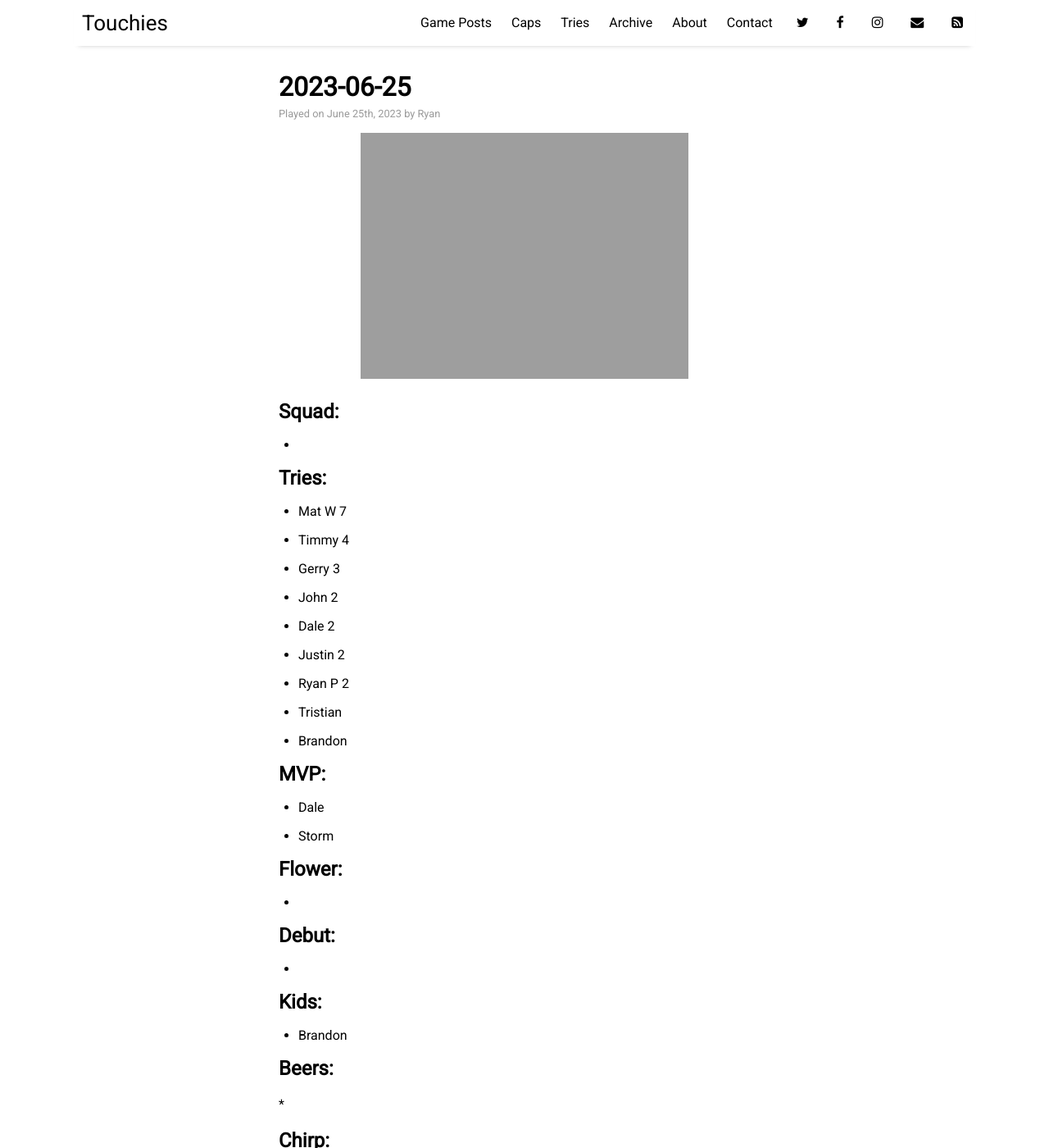
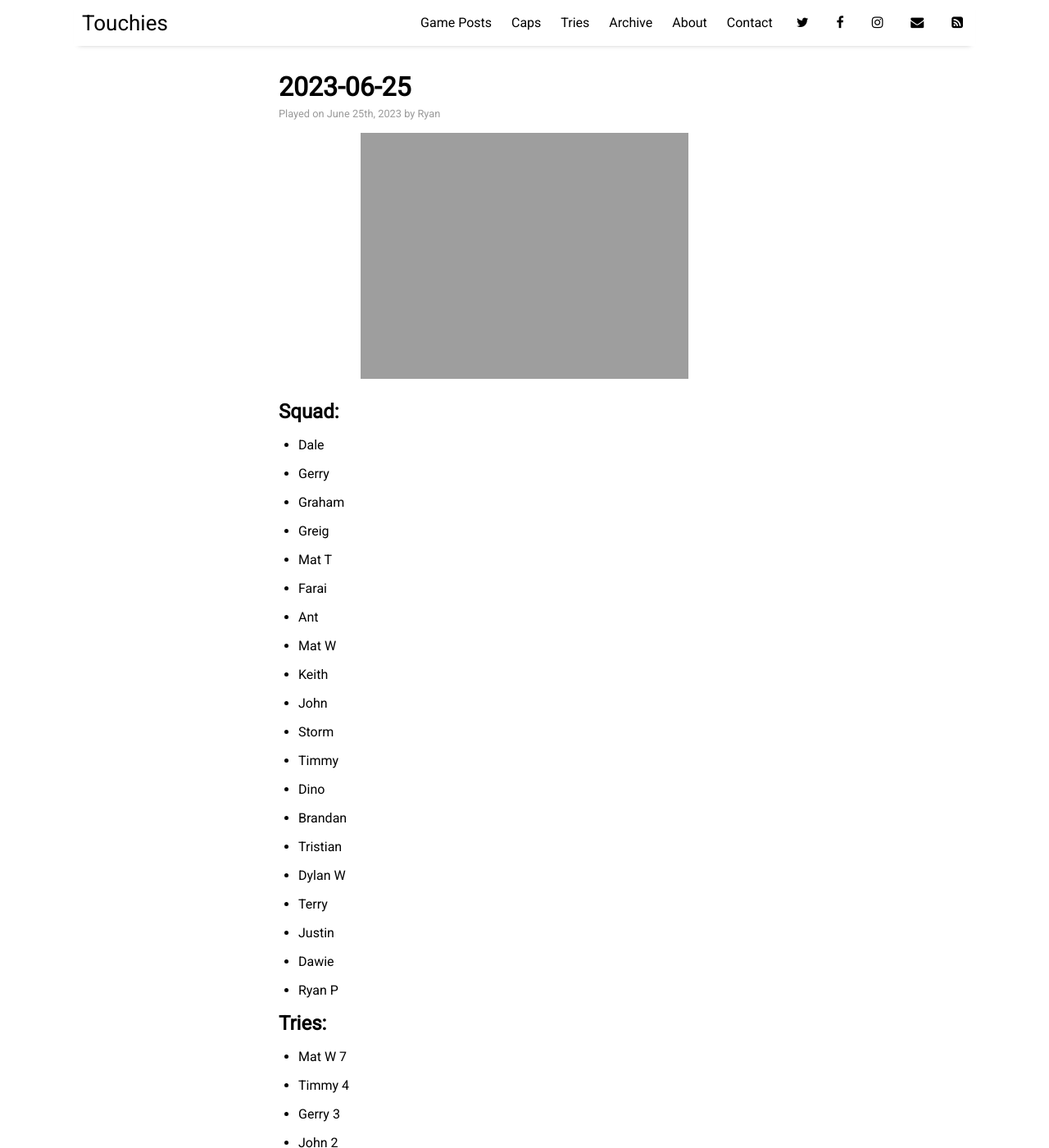
Before and after one commit to sundayrugby/sundayrugby.github.io, a Jekyll site: the page built from _posts/2023-06-25-AZ.md, in a window 1280 px wide and 1400 px high. Shown: the whole window at 82% size. Built offline with Jekyll 4.4.1, drawn with Linux system fonts in a browser that asks for light colours; nearby versions of some CDN libraries.

Commit message:
Update 2023-06-25-AZ.md

```diff
--- a/_posts/2023-06-25-AZ.md
+++ b/_posts/2023-06-25-AZ.md
@@ -9,8 +9,26 @@ image: 2023_06_25.jpg
 
 ## Squad:
 
- *
-
+ * Dale
+ * Gerry
+ * Graham
+ * Greig
+ * Mat T
+ * Farai
+ * Ant
+ * Mat W
+ * Keith
+ * John
+ * Storm
+ * Timmy
+ * Dino
+ * Brandan
+ * Tristian
+ * Dylan W
+ * Terry
+ * Justin
+ * Dawie
+ * Ryan P
 
 ## Tries:
 
@@ -43,8 +61,9 @@ image: 2023_06_25.jpg
 
 ## Beers:
 
-*
-
+* John
+* Storm
+* Dale
 
 ## Chirp:
  * "Other early left" to Tristian
```
